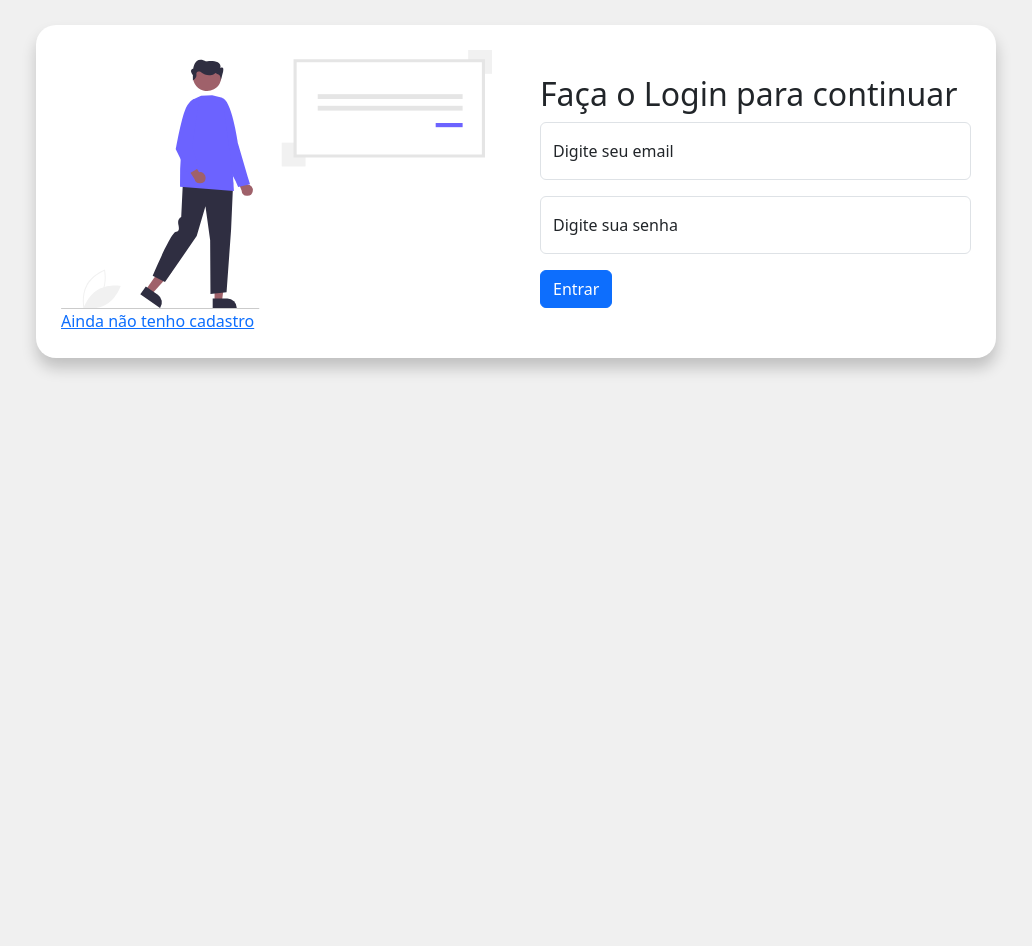
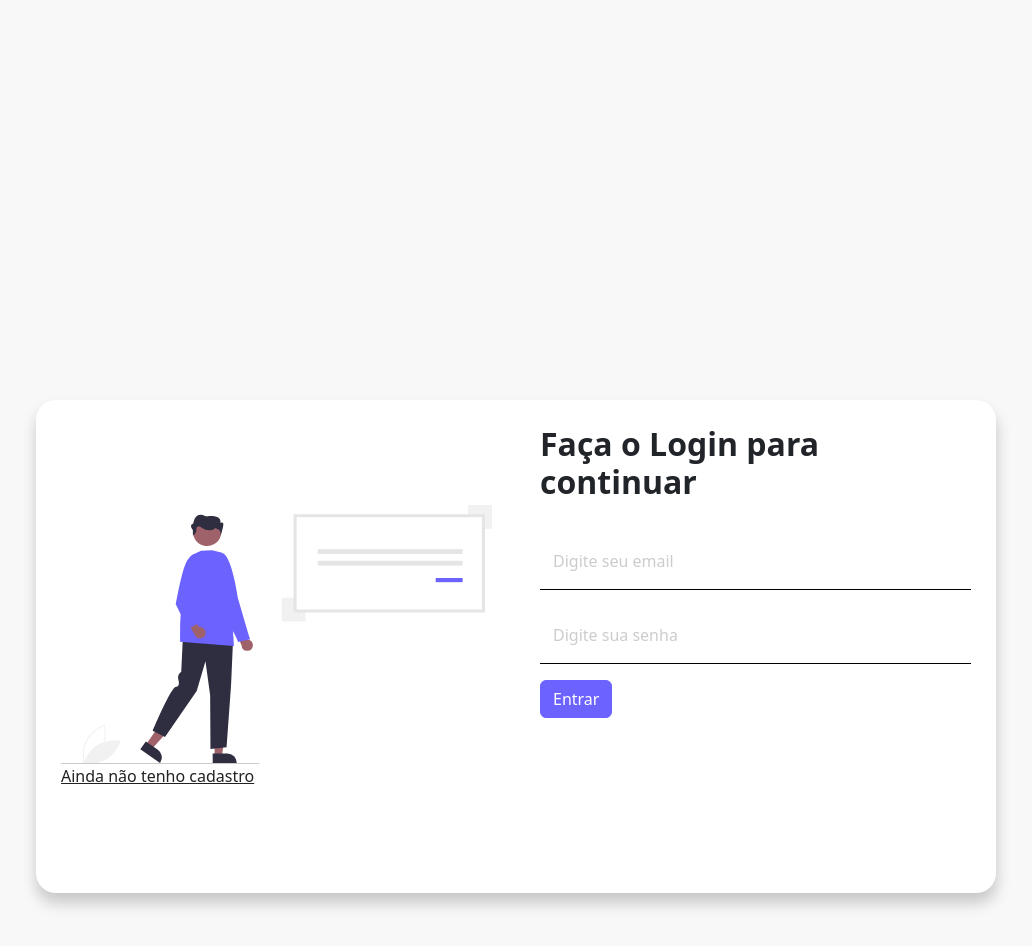
Before and after one commit to Limb00z/Form-login-bootstrap, a plain HTML site: page login.html in a window 1280 px wide. Shown: the whole page, without its empty margins (124-1156 px from the left). Before the commit the page ends 800 px from the top, so only its background shows below. Drawn offline with nearby package versions, Linux system fonts and the light colour scheme.

Commit message:
Area do form, estilizada.

```diff
--- a/css/styles.css
+++ b/css/styles.css
@@ -1,11 +1,53 @@
 body{
-    background-color: #f0f0f0;
+    background-color: #f8f8f8;
 }
 
 #form-container{
     background-color: #FFF;
     border-radius: 20px;
     box-shadow: .5px 10px 15px rgba(0, 0, 0, .2);
-    margin: 25px auto;
+    margin: 400px auto;
     padding: 25px;
 }
+
+#form-container h2{
+    font-weight: 900;
+    margin-bottom: 30px;
+}
+
+#form-container a {
+    color: #222;
+    transition: .5s;
+}
+
+#form-container a:hover{
+    color: #6c63ff;
+}
+
+#form-container form{
+    padding-bottom: 150px;
+}
+
+#form-container .form-control{
+    border: none;
+    border-bottom: 1px solid black;
+    border-radius: 0;
+}
+
+#form-container .form-control:focus{
+    box-shadow: none;
+}
+
+#form-container .form-floating label{
+    color: #CCC;
+}
+
+
+#form-container .form-floating > .form-control:focus~label{
+    color: #222;
+}
+
+#form-container input[type="submit"]{
+    background-color: #6c63ff;
+    border-color: #6c63ff;
+}
```
